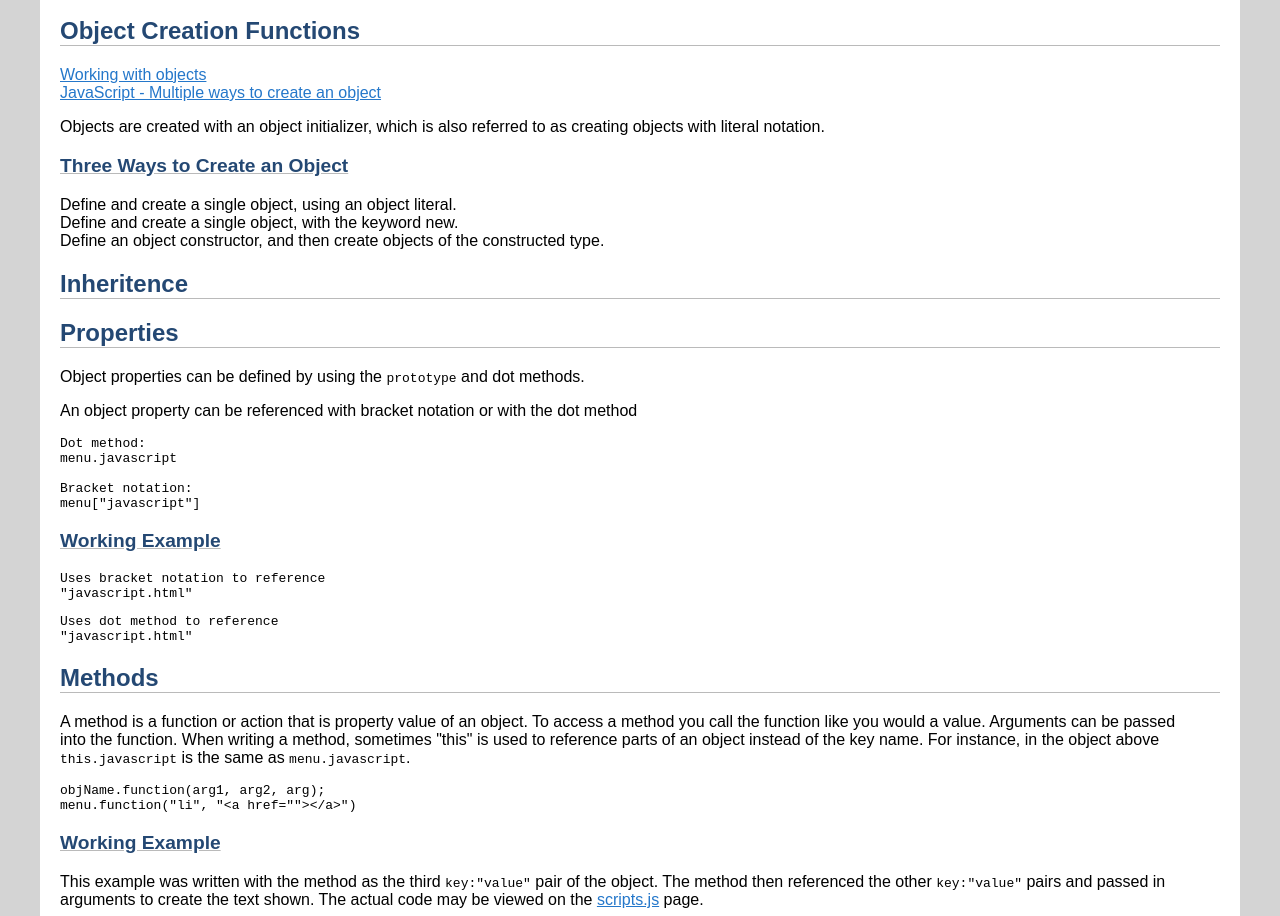
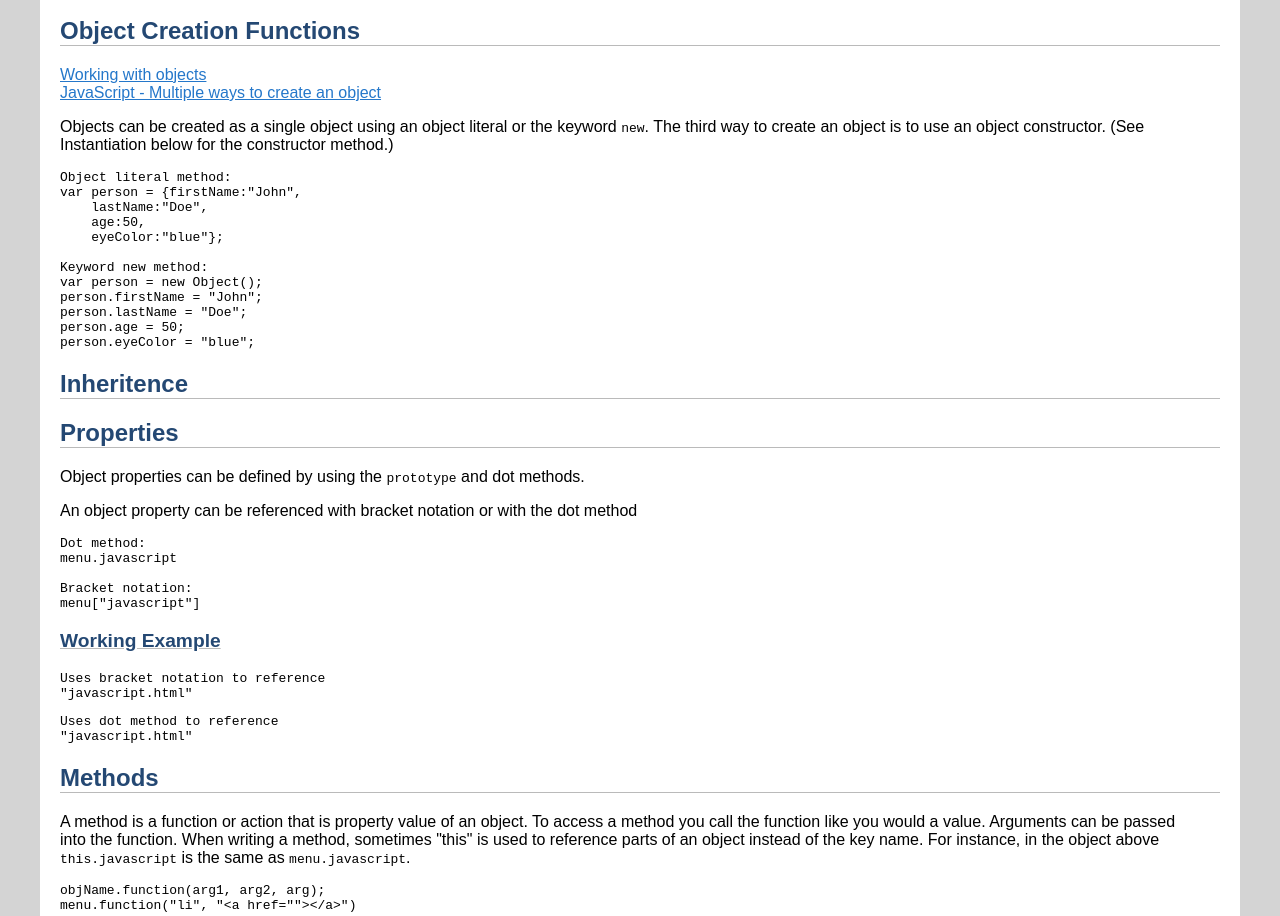
Before and after one commit to Hansen-Breanna/hansen-breanna.github.io, a plain HTML site: page javascript-objects.html in a window 1280 px wide. Shown: the part 1108-2024 px from the top of the page. Drawn offline with Linux system fonts and the light colour scheme.

Commit message:
add object creation info

```diff
--- a/javascript-objects.html
+++ b/javascript-objects.html
@@ -110,16 +110,23 @@ var menu {
                 <li><a href="https://codeburst.io/various-ways-to-create-javascript-object-9563c6887a47">JavaScript - Multiple ways to
                     create an object</a></li>
             </ul>
-            <p>Objects are created with an object initializer, which is also referred to as creating objects
-                with literal notation.</p>
+            <p>Objects can be created as a single object using an object literal or the keyword <code>new</code>. The third way to create an object is to use an object
+            constructor. (See Instantiation below for the constructor method.)</p>
 
-            <h3>Three Ways to Create an Object</h3>
-            <ul>
-                <li>Define and create a single object, using an object literal.</li>
-                <li>Define and create a single object, with the keyword new.</li>
-                <li>Define an object constructor, and then create objects of the constructed type.</li>
-            </ul>
-            </p>
+<!-- Pre Code-->
+<pre><code>Object literal method:
+var person = {firstName:"John",
+    lastName:"Doe",
+    age:50,
+    eyeColor:"blue"};
+
+Keyword new method:
+var person = new Object();
+person.firstName = "John";
+person.lastName = "Doe";
+person.age = 50;
+person.eyeColor = "blue";
+</code></pre>
         </section>
 
         <section>
```
